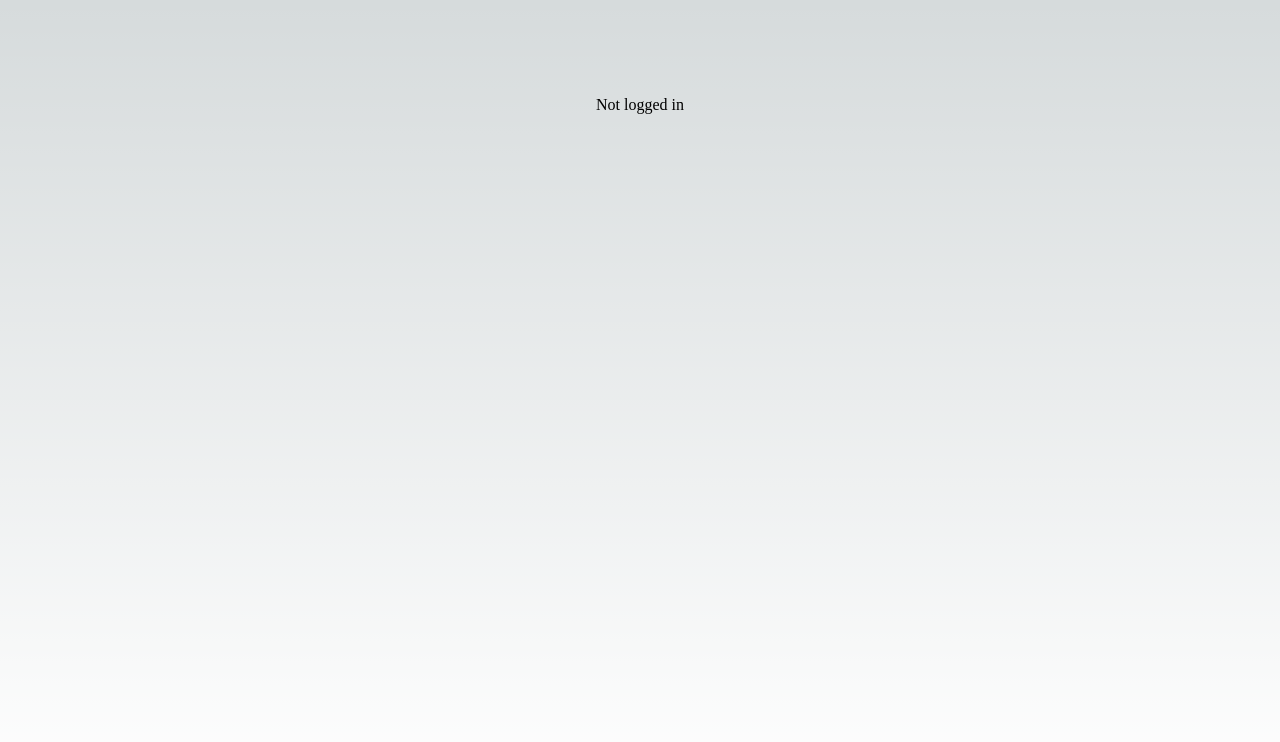
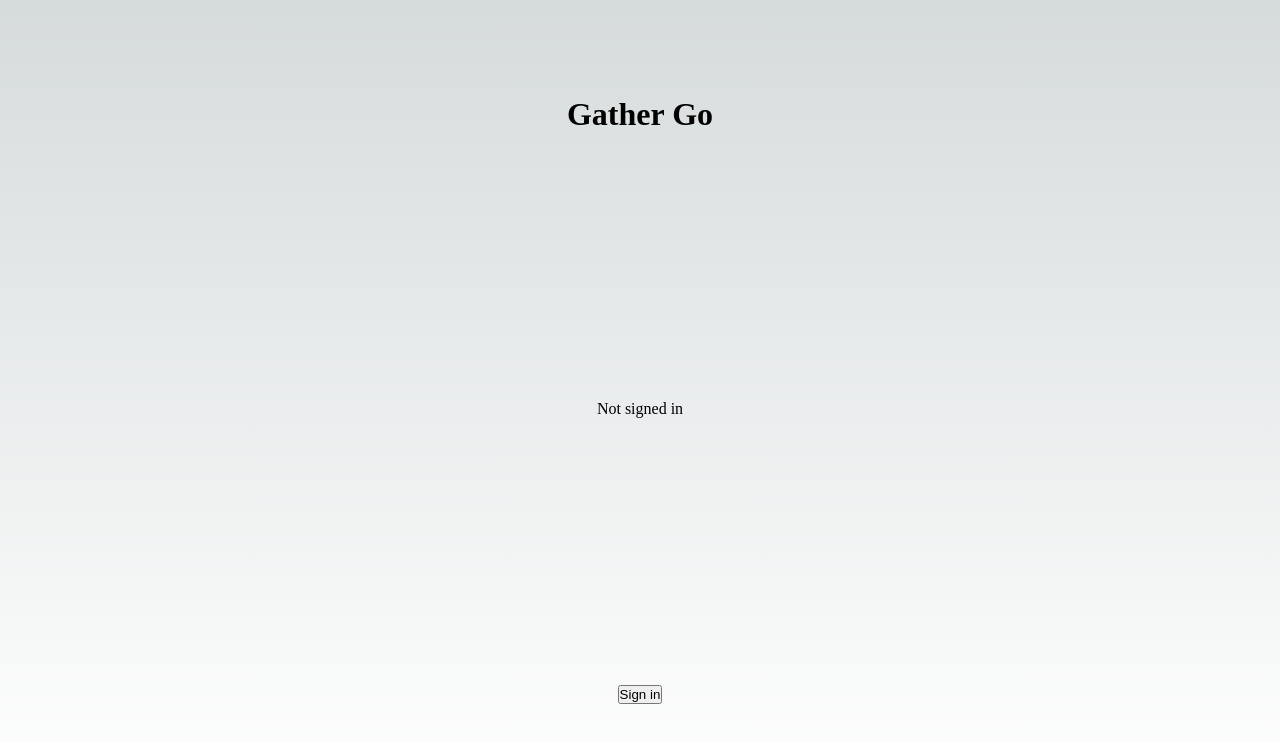
Before and after one commit to Rinava/GatherGo, a Next.js app: page / in a window 1280 px wide. Shown: the top 742 px of the page. Built offline with nearby package versions, Linux system fonts and the light colour scheme; no server answers.

Commit message:
Auth secret added

```diff
--- a/components/LoginBtn.jsx
+++ b/components/LoginBtn.jsx
@@ -1,7 +1,7 @@
 'use client';
 import { useSession, signIn, signOut } from 'next-auth/react';
 
-export default function Component() {
+export default function LoginBtn() {
   const { data: session } = useSession();
   if (session) {
     return (
--- a/pages/api/auth/[...nextauth].ts
+++ b/pages/api/auth/[...nextauth].ts
@@ -2,6 +2,7 @@
 import GoogleProvider from 'next-auth/providers/google';
 
 export const authOptions = {
+  secret: process.env.AUTH_SECRET as string,
   providers: [
     GoogleProvider({
       clientId: process.env.GOOGLE_CLIENT_ID as string,
--- a/src/app/page.tsx
+++ b/src/app/page.tsx
@@ -1,16 +1,14 @@
 'use client';
 import styles from './page.module.css';
-import { useSession } from 'next-auth/react';
+import  LoginBtn  from '@/../components/LoginBtn';
 
 export default function Home() {
-  const { data: session } = useSession();
   return (
     <main className={styles.main}>
-      {session ? (
-        <p>Logged in as {session?.user?.email}</p>
-      ) : (
-        <p>Not logged in</p>
-      )}
+      <h1 className={styles.title}>
+        Gather Go
+      </h1>
+      <LoginBtn />
     </main>
   );
 }
```
